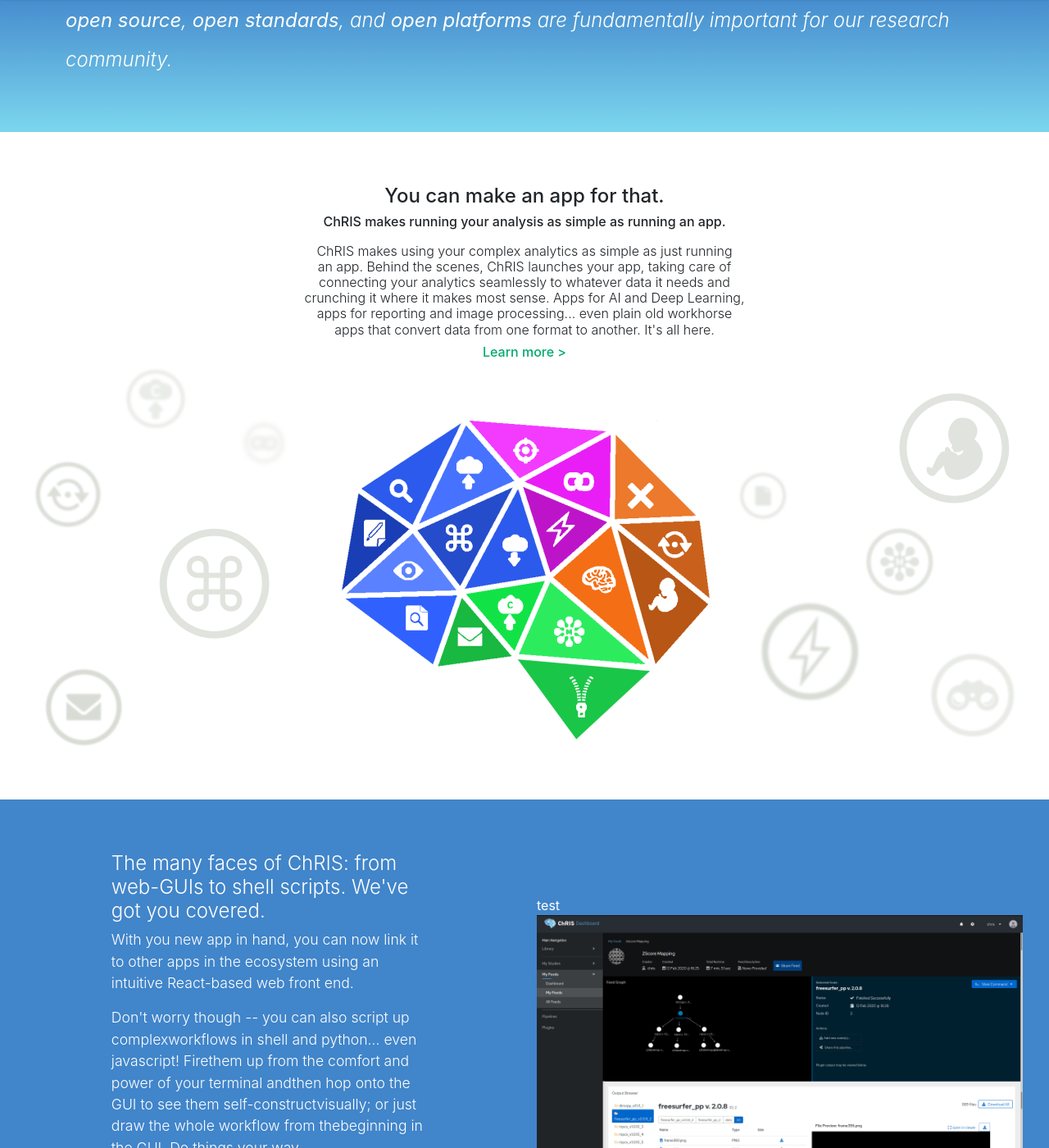
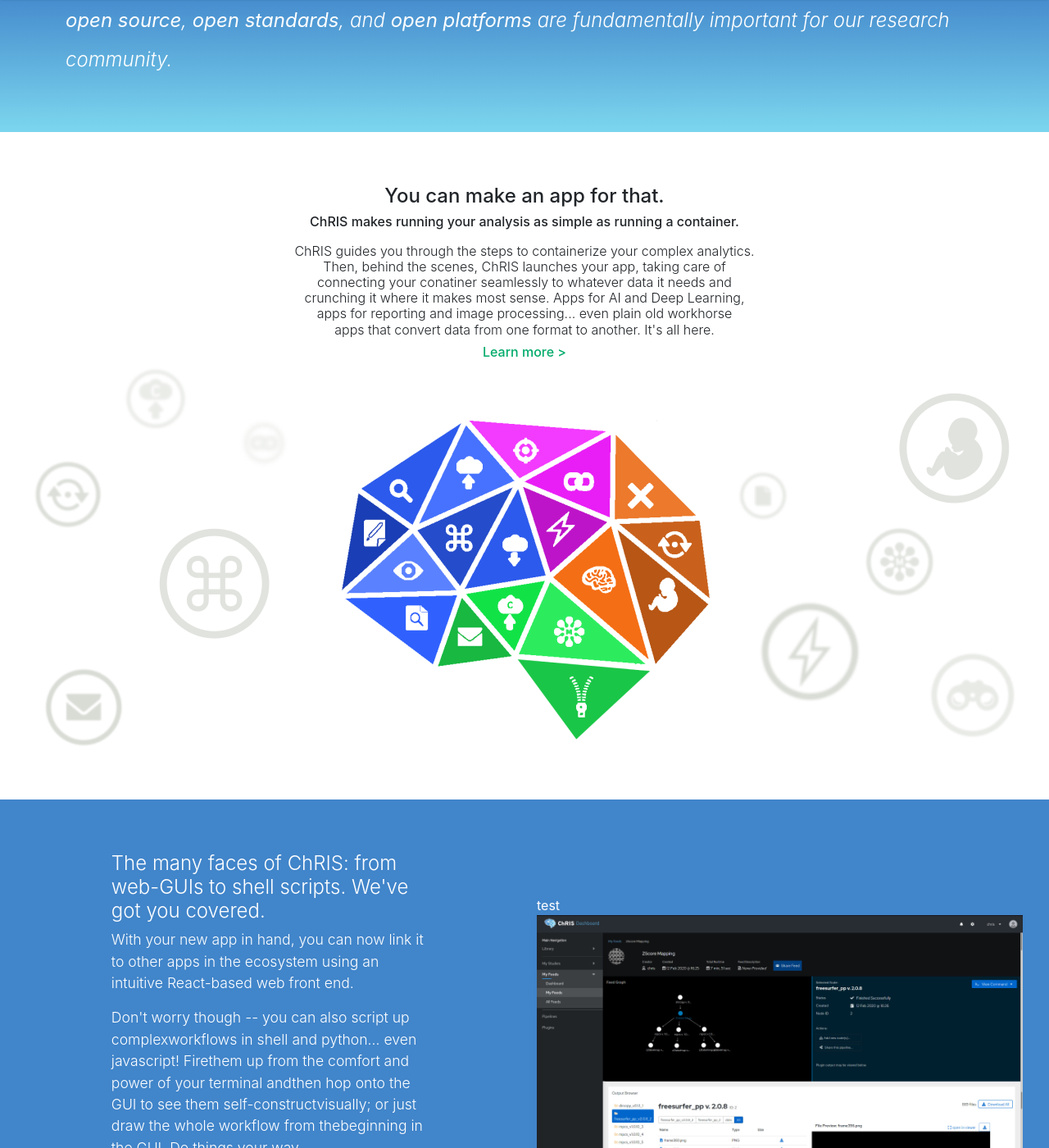
Before and after one commit to FNNDSC/website-old, a Jekyll site: the page built from index.html, in a window 1280 px wide and 1400 px high, scrolled down 1738 px. Shown: the whole window at 82% size. Built offline with Jekyll 4.4.1, drawn with Linux system fonts in a browser that asks for light colours; nearby versions of some CDN libraries; some web fonts are replaced; the list of posts is cut into pages by our own code; a style sheet for code colours, icons or effects is not loaded.

Commit message:
Still futzing with the text for 'an app for that'

```diff
--- a/_includes/jumbotron_front.html
+++ b/_includes/jumbotron_front.html
@@ -69,11 +69,11 @@
 
 <div class="jumbotron container-fluid" id="jumbo-apps">
   <h4>You can make an app for that.</h4>
-  <h6>ChRIS makes running your analysis as simple as running an app.</h6>
+  <h6>ChRIS makes running your analysis as simple as running a container.</h6>
   <h6 class="font-weight-light mt-lg-3">
-        ChRIS makes using your complex analytics as simple as just running
-    <br>an app. Behind the scenes, ChRIS launches your app, taking care of
-    <br>connecting your analytics seamlessly to whatever data it needs and <br>crunching it where it makes most sense. Apps for AI and Deep Learning, <br>apps for reporting and image processing... even plain old workhorse <br>apps that convert data from one format to another. It's all here.
+        ChRIS guides you through the steps to containerize your complex analytics.
+    <br>Then, behind the scenes, ChRIS launches your app, taking care of
+    <br>connecting your conatiner seamlessly to whatever data it needs and <br>crunching it where it makes most sense. Apps for AI and Deep Learning, <br>apps for reporting and image processing... even plain old workhorse <br>apps that convert data from one format to another. It's all here.
     </h6>
 
   <h6><a href="{{ site.baseurl }}/for-devs">Learn more ></a></h6>
@@ -87,7 +87,7 @@
                         The many faces of ChRIS: from web-GUIs to shell scripts. We've got you covered.
                     </h4>
                     <p>
-                    With you new app in hand, you can now link it to other apps in the ecosystem using an intuitive React-based web front end.
+                    With your new app in hand, you can now link it to other apps in the ecosystem using an intuitive React-based web front end.
                     </p><p>
                     Don't worry though -- you can also script up complexworkflows in shell and python... even javascript! Firethem up from the comfort and power of your terminal andthen hop onto the GUI to see them self-constructvisually; or just draw the whole workflow from thebeginning in the GUI. Do things your way.
                     </p><p>
```
